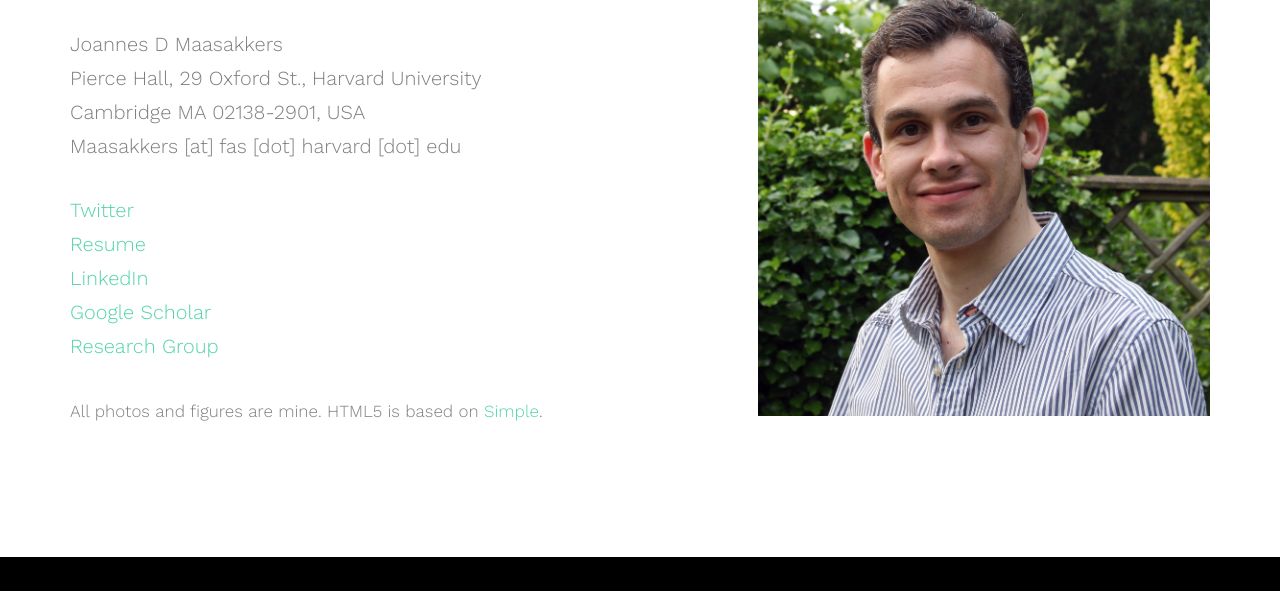
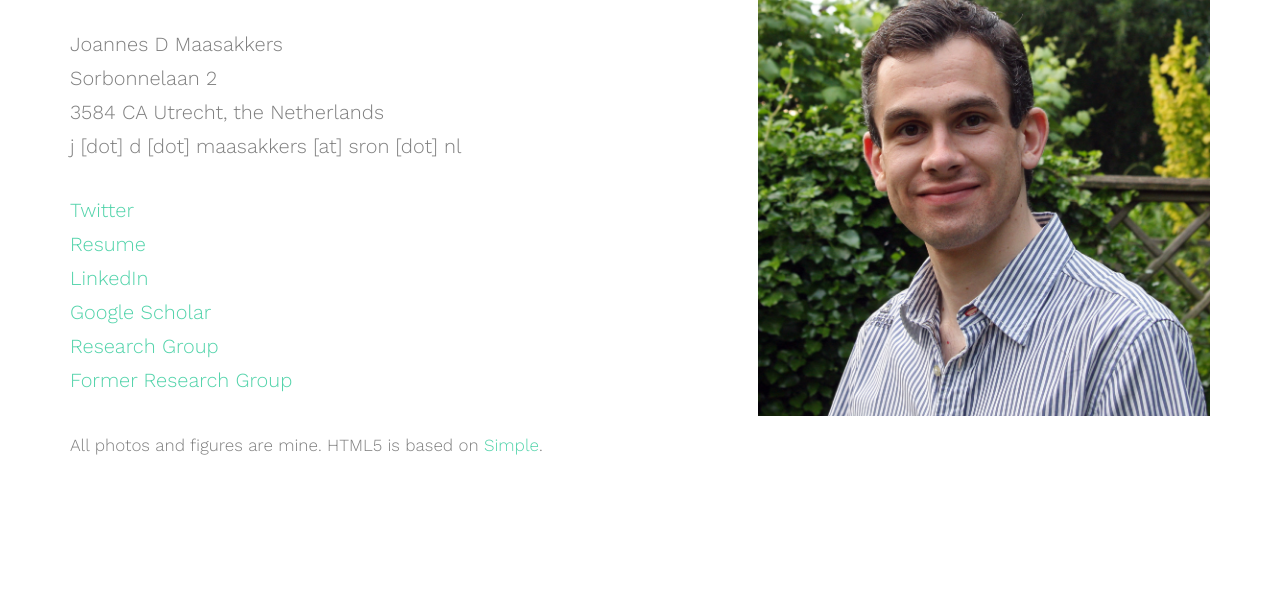
Before and after one commit to jdmaasakkers/jdmaasakkers.github.io, a plain HTML site: page about.html in a window 1280 px wide. Shown: the part 286-877 px from the top of the page. Before the commit the page ends 843 px from the top, so only its background shows below. Drawn offline with nearby package versions, Linux system fonts and the light colour scheme.

Commit message:
Update about.html

```diff
--- a/about.html
+++ b/about.html
@@ -78,8 +78,8 @@
 				<div class="row">
 					<div class="col-md-7">
 						<h2>About</h2>
-						<p>Joannes D Maasakkers <br /> Pierce Hall, 29 Oxford St., Harvard University <br /> Cambridge MA 02138-2901, USA <br /> Maasakkers [at] fas [dot] harvard [dot] edu</p>
-						<p><a href="https://twitter.com/jdmaasakkers"><span>Twitter</span></a> <br /> <a href="documents/CVJDM_Web_1102.pdf"><span>Resume</span></a> <br /> <a href="https://www.linkedin.com/in/jdmaasakkers"><span>LinkedIn</span></a> <br /> <a href="https://scholar.google.com/citations?user=0rLePx8AAAAJ&hl=en&oi=ao"><span>Google Scholar</span></a> <br /> <a href="http://acmg.seas.harvard.edu/index.html"><span>Research Group</span></a> </p>
+						<p>Joannes D Maasakkers <br /> Sorbonnelaan 2 <br /> 3584 CA Utrecht, the Netherlands <br /> j [dot] d [dot] maasakkers [at] sron [dot] nl</p>
+						<p><a href="https://twitter.com/jdmaasakkers"><span>Twitter</span></a> <br /> <a href="documents/CVJDM_Web_1102.pdf"><span>Resume</span></a> <br /> <a href="https://www.linkedin.com/in/jdmaasakkers"><span>LinkedIn</span></a> <br /> <a href="https://scholar.google.com/citations?user=0rLePx8AAAAJ&hl=en&oi=ao"><span>Google Scholar</span></a> <br /> <a href="https://www.sron.nl/earth"><span>Research Group</span></a> <br /> <a href="http://acmg.seas.harvard.edu/index.html"><span>Former Research Group</span></a> </p>
 						<p><small>All photos and figures are mine. HTML5 is based on <a href="https://freehtml5.co/simple-free-website-template-using-bootstrap/"><span>Simple</span></a>.</small></p>
 
 					</div>
```
